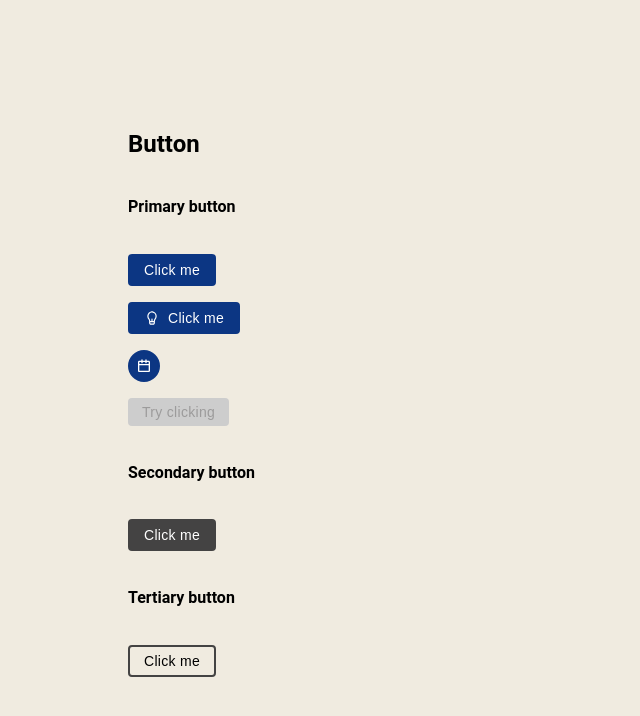
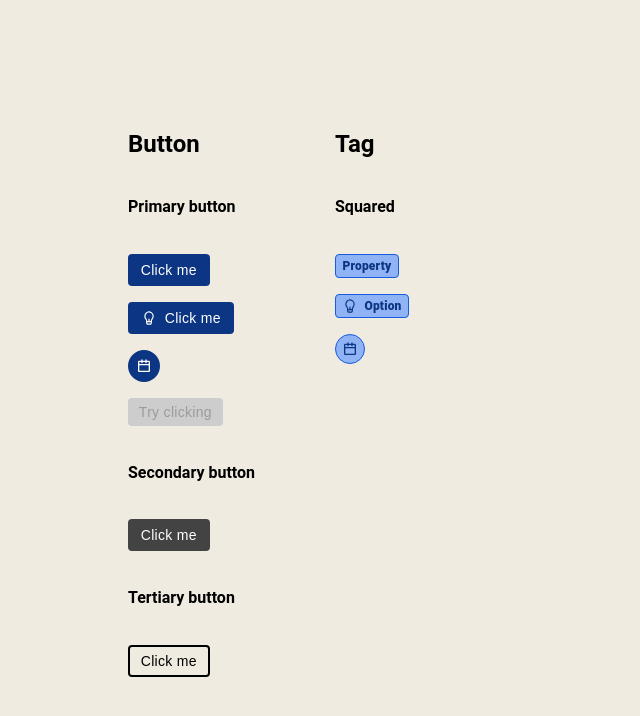
Before and after one commit to paul-clavier/mugi-blocks, a React (Vite) app: page / in a window 1280 px wide. Shown: the top 716 px of the page, without its empty margins (0-640 px from the left). Built offline with nearby package versions, Linux system fonts and the light colour scheme.

Commit message:
feat(tag): add basic tag

```diff
--- a/src/App.module.css
+++ b/src/App.module.css
@@ -1,5 +1,12 @@
+.root {
+    display: flex;
+    flex-direction: row;
+    gap: 5rem;
+}
+
 .section {
     width: fit-content;
-    display:grid;
+    height: min-content;
+    display: grid;
     grid-gap: 1rem;
 }
--- a/src/App.tsx
+++ b/src/App.tsx
@@ -1,12 +1,13 @@
 import styles from "./App.module.css";
 import { Button } from "./components/Button";
+import { Tag } from "./components/Tag";
 import { BulbIcon, CalendarIcon } from "./icons";
 import "./styles/constants.css";
 import "./styles/global.css";
 
 const App = () => {
     return (
-        <div>
+        <div className={styles.root}>
             <section className={styles.section}>
                 <h2>Button</h2>
                 <section className={styles.section}>
@@ -25,6 +26,15 @@ const App = () => {
                     <Button type="tertiary">Click me</Button>
                 </section>
             </section>
+            <section className={styles.section}>
+                <h2>Tag</h2>
+                <section className={styles.section}>
+                    <h4>Squared</h4>
+                    <Tag>Property</Tag>
+                    <Tag icon={<BulbIcon />}>Option</Tag>
+                    <Tag icon={<CalendarIcon />} />
+                </section>
+            </section>
         </div>
     );
 };
--- a/src/components/Button/Button.module.css
+++ b/src/components/Button/Button.module.css
@@ -3,7 +3,7 @@
 
     border-radius: 0.25rem;
     padding: calc(0.5rem - var(--button-border))
-        calc(1rem - var(--button-border));
+        calc(0.8rem - var(--button-border));
     width: fit-content;
     display: flex;
     justify-content: center;
@@ -75,7 +75,7 @@
 .tertiary:focus {
     background-color: var(--background);
     color: var(--black);
-    border: var(--button-border) solid var(--black-500);
+    border: var(--button-border) solid var(--black);
 }
 
 .tertiary:not(:disabled):hover {
--- /dev/null
+++ b/src/components/Tag/Tag.module.css
@@ -0,0 +1,26 @@
+.tag {
+    padding: 0.2rem 0.4rem;
+    display: flex;
+    justify-content: center;
+    align-items: center;
+    gap: 0.375rem;
+    font-weight: var(--weight-extra-bold);
+    background-color: var(--primary-100);
+    color: var(--primary-500);
+    border: 0.0625rem solid var(--primary-300);
+    border-radius: 0.25rem;
+    white-space: nowrap;
+    width: min-content;
+    height: min-content;
+}
+
+/** Icon */
+.tag svg {
+    height: 1rem;
+    width: 1rem;
+}
+
+.iconOnly {
+    border-radius: 50%;
+    padding: 0.375rem;
+}
--- /dev/null
+++ b/src/components/Tag/Tag.tsx
@@ -0,0 +1,25 @@
+import classnames from "classnames";
+import { ReactElement, ReactNode } from "react";
+import styles from "./Tag.module.css";
+
+interface TagProps {
+    className?: string;
+    type?: "square" | "round";
+    icon?: ReactElement | null;
+    children: ReactNode;
+}
+
+const Tag = ({ className, type = "square", icon, children }: TagProps) => {
+    return (
+        <div
+            className={classnames(className, styles[type], styles.tag, {
+                [styles.iconOnly]: icon && !children,
+            })}
+        >
+            {icon}
+            {children ? <small>{children}</small> : null}
+        </div>
+    );
+};
+
+export default Tag;
--- /dev/null
+++ b/src/components/Tag/index.ts
@@ -0,0 +1 @@
+export { default as Tag } from "./Tag";
```
